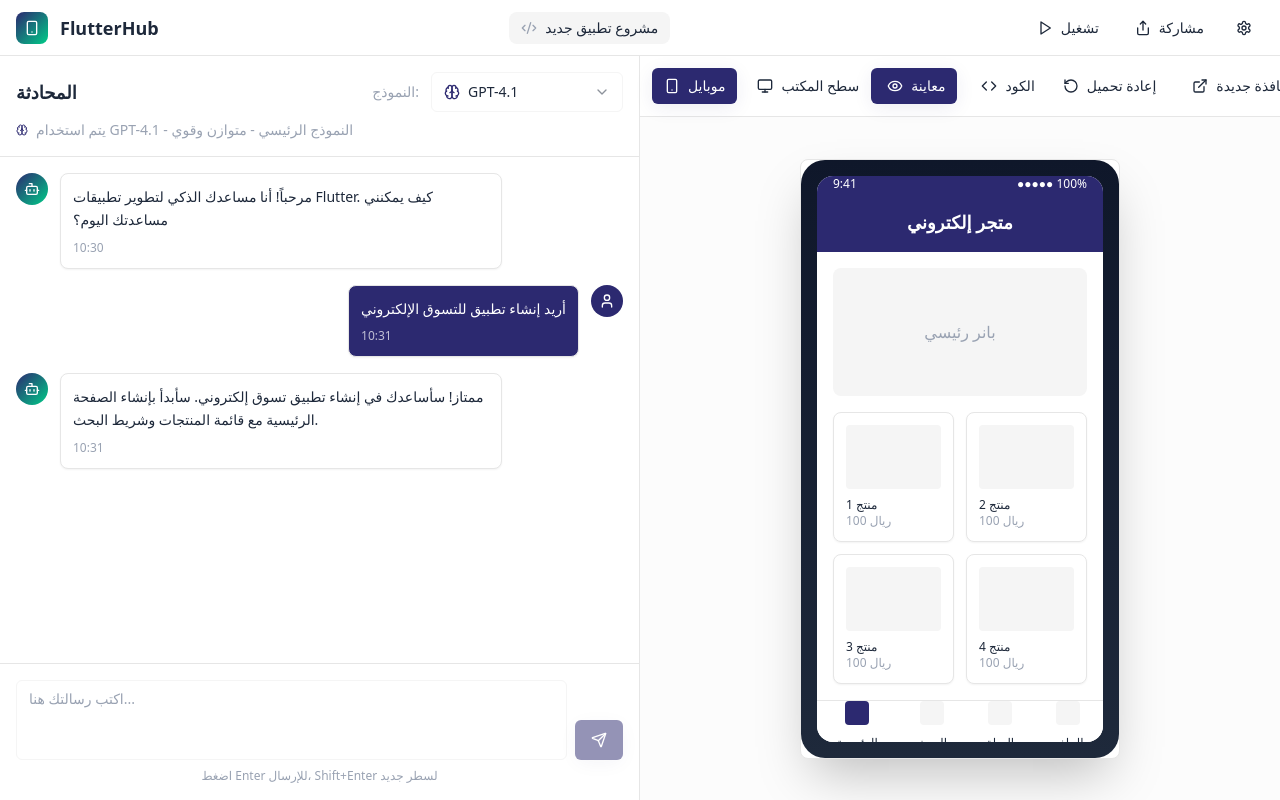
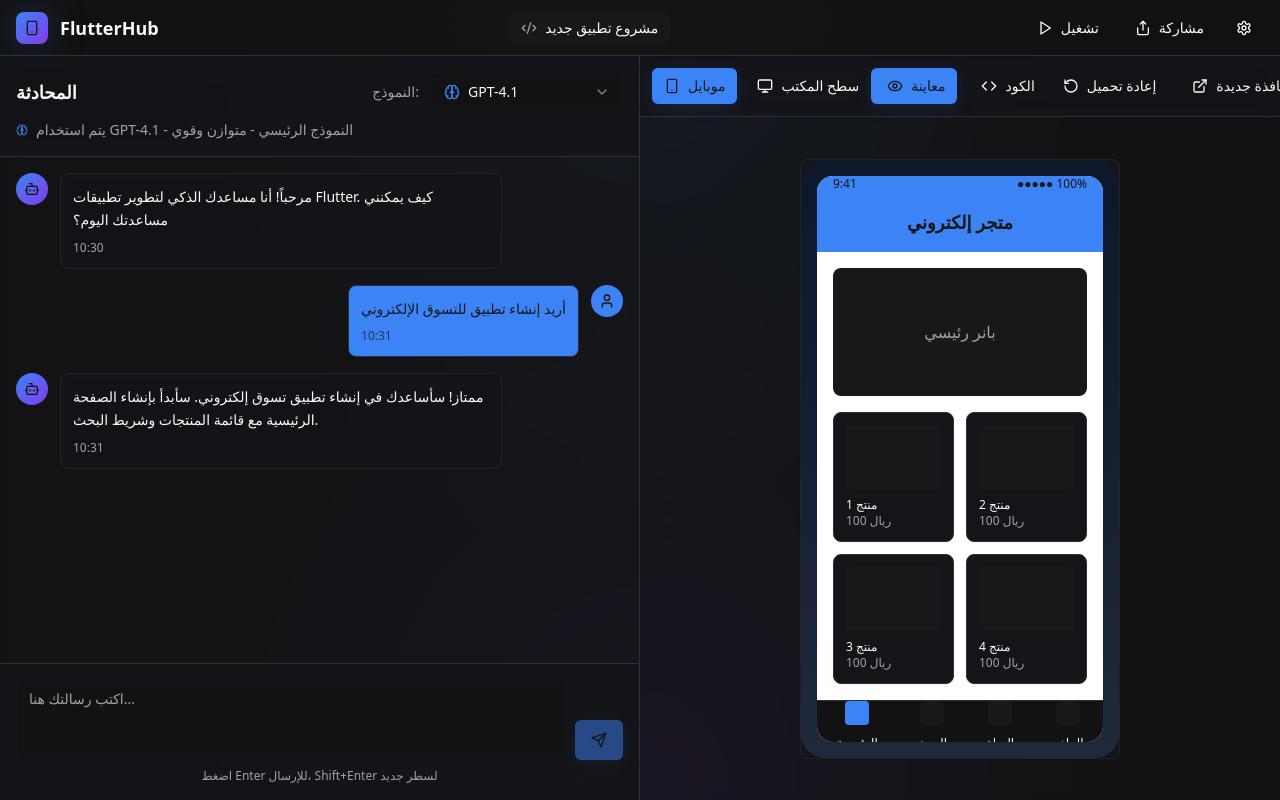
Before and after one commit to khamis1992/flutter-app-hub, a React (Vite) app: page / in a window 1280 px wide. Shown: the top 800 px of the page. Built offline with nearby package versions, Linux system fonts and the light colour scheme.

Commit message:
feat: Clone Bolt design
Clone the Bolt design by updating the color scheme and applying a bolder aesthetic. This involves modifying `src/index.css` and `tailwind.config.ts` to incorporate the new color palette and design elements.

```diff
--- a/src/components/AppHeader.tsx
+++ b/src/components/AppHeader.tsx
@@ -3,10 +3,10 @@ import { Smartphone, Settings, Share, Play, Code2 } from "lucide-react";
 
 const AppHeader = () => {
   return (
-    <header className="h-14 bg-background border-b border-border flex items-center justify-between px-4">
+    <header className="h-14 bg-background/80 backdrop-blur-md border-b border-border flex items-center justify-between px-4">
       {/* Logo */}
       <div className="flex items-center gap-3">
-        <div className="w-8 h-8 bg-gradient-primary rounded-lg flex items-center justify-center">
+        <div className="w-8 h-8 bg-gradient-primary rounded-lg flex items-center justify-center shadow-glow">
           <Smartphone className="w-4 h-4 text-primary-foreground" />
         </div>
         <div>
--- a/src/components/ChatPanel.tsx
+++ b/src/components/ChatPanel.tsx
@@ -75,9 +75,9 @@ const ChatPanel = () => {
   const currentModel = llmModels.find(model => model.id === selectedModel);
 
   return (
-    <div className="h-full flex flex-col bg-background">
+    <div className="h-full flex flex-col bg-card/50 backdrop-blur-sm">
       {/* Chat Header with Model Selector */}
-      <div className="bg-background border-b border-border p-4">
+      <div className="bg-card/80 backdrop-blur-md border-b border-border p-4">
         <div className="flex items-center justify-between">
           <h2 className="text-lg font-semibold text-foreground">المحادثة</h2>
 
@@ -138,10 +138,10 @@ const ChatPanel = () => {
               }`}>
                 {msg.type === 'user' ? <User className="w-4 h-4" /> : <Bot className="w-4 h-4" />}
               </div>
-              <Card className={`p-3 ${
+               <Card className={`p-3 shadow-card backdrop-blur-sm ${
                 msg.type === 'user'
-                  ? 'bg-primary text-primary-foreground'
-                  : 'bg-card'
+                  ? 'bg-primary text-primary-foreground shadow-glow'
+                  : 'bg-card/80 border-border/50'
               }`}>
                 <p className="text-sm leading-relaxed">{msg.content}</p>
                 <p className={`text-xs mt-2 ${
@@ -159,7 +159,7 @@ const ChatPanel = () => {
 
 
       {/* Message Input */}
-      <div className="p-4 border-t border-border">
+      <div className="p-4 border-t border-border bg-card/80 backdrop-blur-md">
         <div className="flex gap-2">
           <Textarea
             placeholder="اكتب رسالتك هنا..."
--- a/src/components/PreviewPanel.tsx
+++ b/src/components/PreviewPanel.tsx
@@ -22,9 +22,9 @@ const PreviewPanel = () => {
   const selectedDeviceConfig = devices.find(d => d.id === selectedDevice);
 
   return (
-    <div className="h-full flex flex-col bg-muted/30">
+    <div className="h-full flex flex-col bg-card/30 backdrop-blur-sm">
       {/* Preview Header */}
-      <div className="bg-background border-b border-border p-3">
+      <div className="bg-card/80 backdrop-blur-md border-b border-border p-3">
         <div className="flex items-center justify-between">
           {/* Device Selector */}
           <div className="flex items-center gap-2">
@@ -82,7 +82,7 @@ const PreviewPanel = () => {
       {/* Preview Content */}
       <div className="flex-1 p-4 flex items-center justify-center">
         {viewMode === "preview" ? (
-          <Card className={`${selectedDeviceConfig?.width} ${selectedDeviceConfig?.height} bg-background shadow-2xl overflow-hidden`}>
+          <Card className={`${selectedDeviceConfig?.width} ${selectedDeviceConfig?.height} bg-card shadow-glow border-border/50 overflow-hidden backdrop-blur-sm`}>
             {/* Phone Frame for Mobile */}
             {selectedDevice === "mobile" && (
               <div className="w-full h-full bg-gradient-to-b from-slate-900 to-slate-800 p-4 rounded-3xl">
@@ -159,7 +159,7 @@ const PreviewPanel = () => {
           </Card>
         ) : (
           // Code View
-          <Card className="w-full h-full bg-slate-900 text-green-400 p-4 font-mono text-sm overflow-auto">
+          <Card className="w-full h-full bg-card/90 backdrop-blur-sm text-foreground p-4 font-mono text-sm overflow-auto border-border/50 shadow-card">
             <pre className="whitespace-pre-wrap">
 {`import 'package:flutter/material.dart';
 
--- a/src/index.css
+++ b/src/index.css
@@ -8,44 +8,45 @@ All colors MUST be HSL.
 
 @layer base {
   :root {
-    --background: 0 0% 100%;
-    --foreground: 217 33% 17%;
+    --background: 0 0% 7%;
+    --foreground: 0 0% 98%;
 
-    --card: 0 0% 100%;
-    --card-foreground: 217 33% 17%;
+    --card: 240 10% 9%;
+    --card-foreground: 0 0% 98%;
 
-    --popover: 0 0% 100%;
-    --popover-foreground: 217 33% 17%;
+    --popover: 240 10% 9%;
+    --popover-foreground: 0 0% 98%;
 
-    --primary: 243 47% 30%;
-    --primary-foreground: 0 0% 100%;
-    --primary-glow: 243 47% 45%;
+    --primary: 217 91% 60%;
+    --primary-foreground: 0 0% 9%;
+    --primary-glow: 217 91% 70%;
 
-    --secondary: 160 100% 40%;
-    --secondary-foreground: 0 0% 100%;
+    --secondary: 240 4% 16%;
+    --secondary-foreground: 0 0% 98%;
 
-    --muted: 0 0% 96%;
-    --muted-foreground: 220 14% 65%;
+    --muted: 240 6% 10%;
+    --muted-foreground: 240 5% 65%;
 
-    --accent: 158 100% 41%;
-    --accent-foreground: 0 0% 100%;
+    --accent: 240 4% 16%;
+    --accent-foreground: 0 0% 98%;
 
-    --destructive: 0 84% 60%;
-    --destructive-foreground: 0 0% 100%;
+    --destructive: 0 75% 60%;
+    --destructive-foreground: 0 0% 98%;
 
-    --border: 0 0% 90%;
-    --input: 0 0% 96%;
-    --ring: 243 47% 30%;
+    --border: 240 6% 20%;
+    --input: 240 6% 10%;
+    --ring: 217 91% 60%;
 
-    /* New color system gradients */
-    --gradient-primary: linear-gradient(135deg, hsl(243 47% 30%), hsl(160 100% 40%));
-    --gradient-hero: linear-gradient(135deg, hsl(243 47% 30%) 0%, hsl(158 100% 41%) 50%, hsl(160 100% 40%) 100%);
-    --gradient-card: linear-gradient(145deg, hsl(0 0% 100%) 0%, hsl(0 0% 98%) 100%);
+    /* Bolt-inspired gradients */
+    --gradient-primary: linear-gradient(135deg, hsl(217 91% 60%), hsl(264 83% 58%));
+    --gradient-hero: linear-gradient(135deg, hsl(0 0% 7%) 0%, hsl(240 10% 9%) 50%, hsl(217 91% 60% / 0.1) 100%);
+    --gradient-card: linear-gradient(145deg, hsl(240 10% 9%) 0%, hsl(240 6% 10%) 100%);
+    --gradient-mesh: radial-gradient(ellipse at top, hsl(217 91% 60% / 0.1), transparent 50%), radial-gradient(ellipse at bottom, hsl(264 83% 58% / 0.1), transparent 50%);
 
-    /* Shadows */
-    --shadow-soft: 0 4px 20px -2px hsl(243 47% 30% / 0.1);
-    --shadow-glow: 0 0 40px hsl(243 47% 30% / 0.15);
-    --shadow-card: 0 8px 32px -8px hsl(217 33% 17% / 0.08);
+    /* Bolt-style shadows */
+    --shadow-soft: 0 4px 20px -2px hsl(217 91% 60% / 0.2);
+    --shadow-glow: 0 0 40px hsl(217 91% 60% / 0.3);
+    --shadow-card: 0 8px 32px -8px hsl(0 0% 0% / 0.3);
 
     --radius: 0.5rem;
 
@@ -67,41 +68,41 @@ All colors MUST be HSL.
   }
 
   .dark {
-    --background: 222.2 84% 4.9%;
-    --foreground: 210 40% 98%;
+    --background: 0 0% 4%;
+    --foreground: 0 0% 98%;
 
-    --card: 222.2 84% 4.9%;
-    --card-foreground: 210 40% 98%;
+    --card: 240 10% 6%;
+    --card-foreground: 0 0% 98%;
 
-    --popover: 222.2 84% 4.9%;
-    --popover-foreground: 210 40% 98%;
+    --popover: 240 10% 6%;
+    --popover-foreground: 0 0% 98%;
 
-    --primary: 210 40% 98%;
-    --primary-foreground: 222.2 47.4% 11.2%;
+    --primary: 217 91% 60%;
+    --primary-foreground: 0 0% 4%;
 
-    --secondary: 217.2 32.6% 17.5%;
-    --secondary-foreground: 210 40% 98%;
+    --secondary: 240 4% 12%;
+    --secondary-foreground: 0 0% 98%;
 
-    --muted: 217.2 32.6% 17.5%;
-    --muted-foreground: 215 20.2% 65.1%;
+    --muted: 240 6% 8%;
+    --muted-foreground: 240 5% 65%;
 
-    --accent: 217.2 32.6% 17.5%;
-    --accent-foreground: 210 40% 98%;
+    --accent: 240 4% 12%;
+    --accent-foreground: 0 0% 98%;
 
-    --destructive: 0 62.8% 30.6%;
-    --destructive-foreground: 210 40% 98%;
+    --destructive: 0 75% 60%;
+    --destructive-foreground: 0 0% 98%;
 
-    --border: 217.2 32.6% 17.5%;
-    --input: 217.2 32.6% 17.5%;
-    --ring: 212.7 26.8% 83.9%;
-    --sidebar-background: 240 5.9% 10%;
+    --border: 240 6% 15%;
+    --input: 240 6% 8%;
+    --ring: 217 91% 60%;
+    --sidebar-background: 240 5.9% 6%;
     --sidebar-foreground: 240 4.8% 95.9%;
-    --sidebar-primary: 224.3 76.3% 48%;
-    --sidebar-primary-foreground: 0 0% 100%;
-    --sidebar-accent: 240 3.7% 15.9%;
+    --sidebar-primary: 217 91% 60%;
+    --sidebar-primary-foreground: 0 0% 4%;
+    --sidebar-accent: 240 3.7% 12%;
     --sidebar-accent-foreground: 240 4.8% 95.9%;
-    --sidebar-border: 240 3.7% 15.9%;
-    --sidebar-ring: 217.2 91.2% 59.8%;
+    --sidebar-border: 240 3.7% 15%;
+    --sidebar-ring: 217 91% 60%;
   }
 }
 
@@ -112,5 +113,7 @@ All colors MUST be HSL.
 
   body {
     @apply bg-background text-foreground;
+    background-image: var(--gradient-mesh);
+    background-attachment: fixed;
   }
 }
--- a/tailwind.config.ts
+++ b/tailwind.config.ts
@@ -67,7 +67,8 @@ export default {
 			backgroundImage: {
 				'gradient-primary': 'var(--gradient-primary)',
 				'gradient-hero': 'var(--gradient-hero)',
-				'gradient-card': 'var(--gradient-card)'
+				'gradient-card': 'var(--gradient-card)',
+				'gradient-mesh': 'var(--gradient-mesh)'
 			},
 			boxShadow: {
 				'soft': 'var(--shadow-soft)',
```
